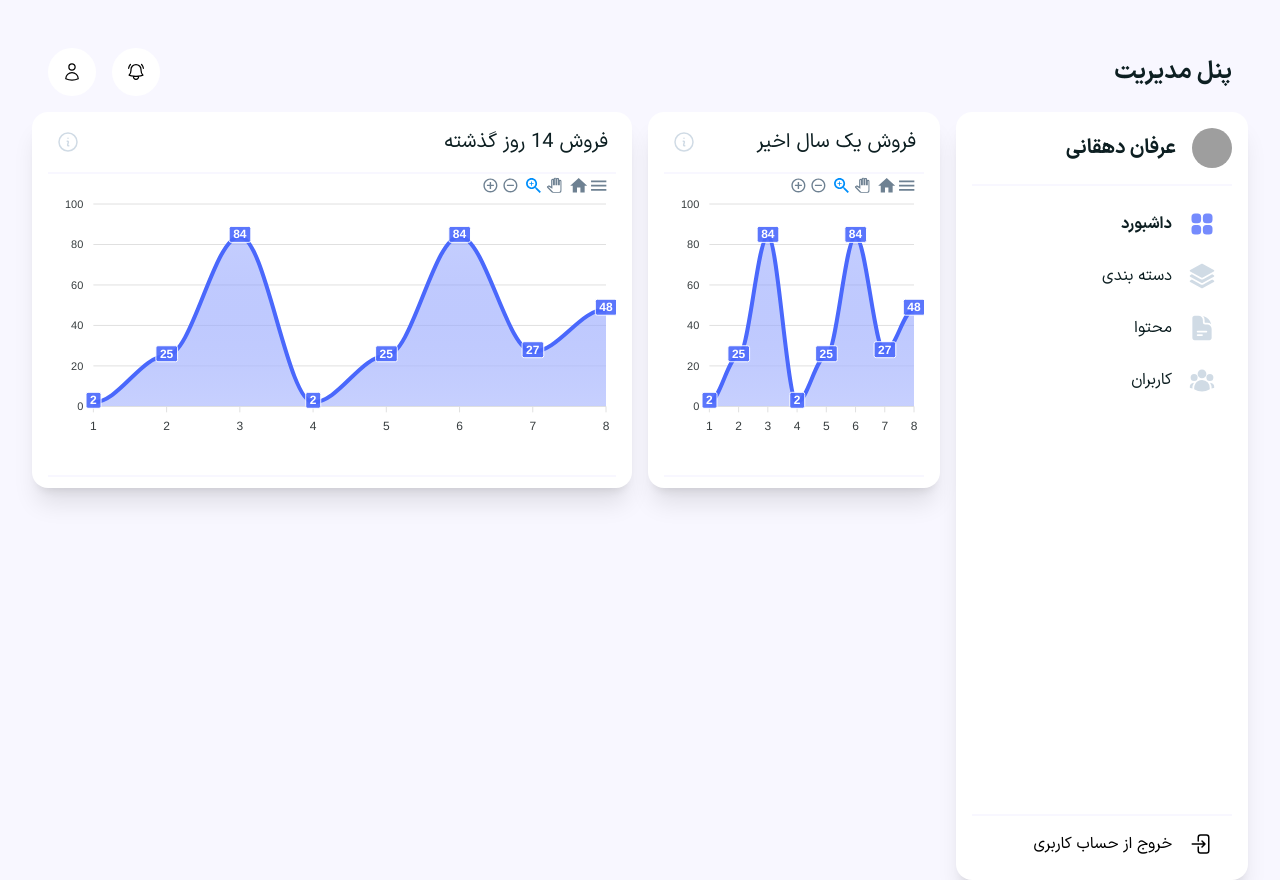
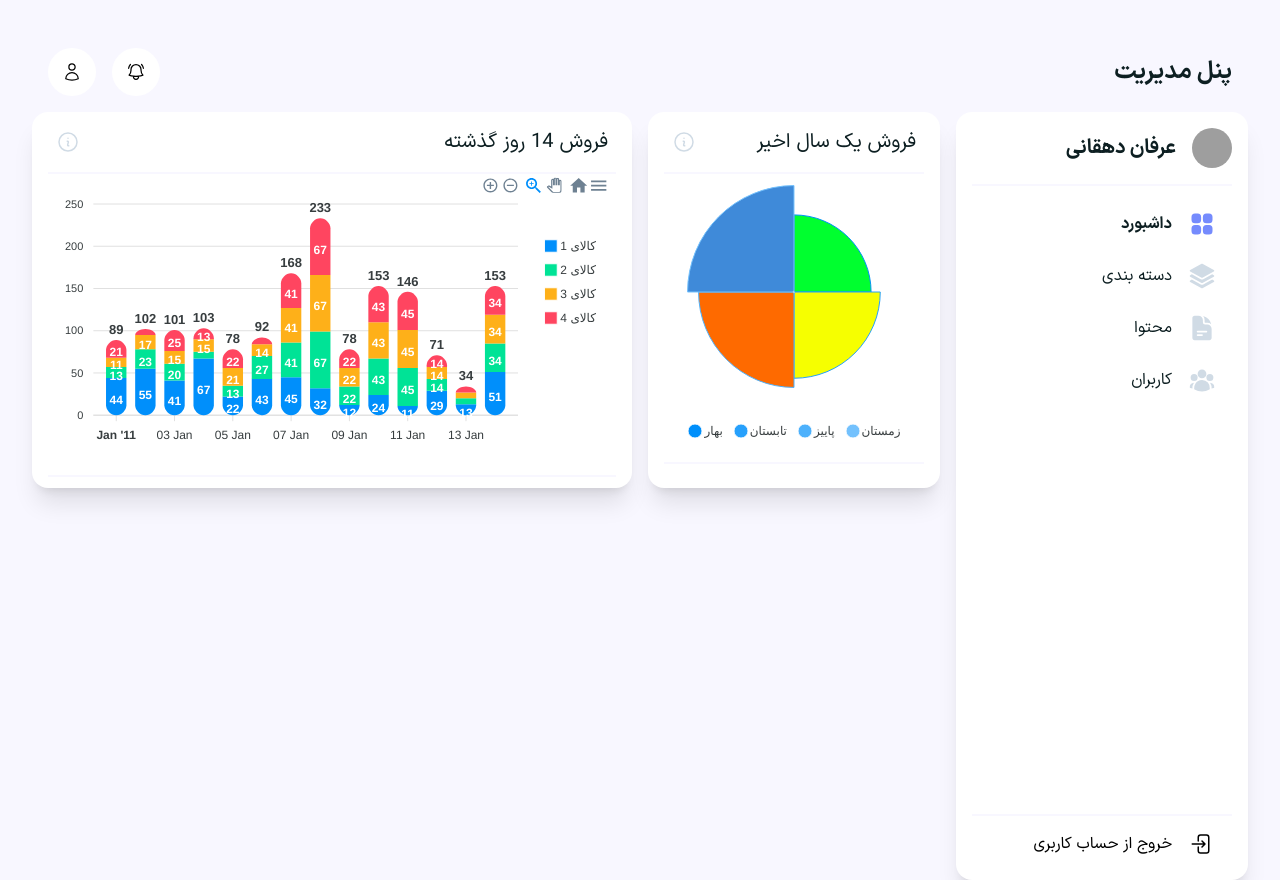
Before and after one commit to erfandehghani/CreatorPanel, a React (Vite) app: page / in a window 1280 px wide. Built offline with nearby package versions, Linux system fonts and the light colour scheme; grey boxes are pictures that could not be loaded.

Commit message:
second: set the charts in dashboard

```diff
--- a/src/components/Content.jsx
+++ b/src/components/Content.jsx
@@ -6,7 +6,7 @@ import TableBodyItem from "./Global/Table/TableBodyItem";
 import TableHead from "./Global/Table/TableHead";
 import TableHeadItem from "./Global/Table/TableHeadItem";
 import TableRow from "./Global/Table/TableRow";
-import Pagination from "./Pagination";
+import Pagination from "./Global/Pagination";
 import { posts } from "../POSTDATA.JS";
 const Content = ({}) => {
   const [currentPage, setCurrentPage] = useState(1);
--- a/src/components/Dashboard.jsx
+++ b/src/components/Dashboard.jsx
@@ -1,7 +1,9 @@
 import React from "react";
 import Card from "./Global/Card";
 import CardHeader from "./Global/CardHeader";
-import SolidCharts from "./SolidCharts";
+import SolidCharts from "./Dashboard/BarChart";
+import BarChart from "./Dashboard/BarChart";
+import PolarChart from "./Dashboard/PolarChart";
 
 const dashboard = () => {
   return (
@@ -11,7 +13,7 @@ const dashboard = () => {
         <CardHeader cardTitle="فروش یک سال اخیر" />
 
         {/* @vite('resources/js/admin/salesThisYearChart.js') */}
-        <SolidCharts />
+        <PolarChart />
         <canvas id="salesOfTheYear">
           <p>Hello Fallback World</p>
         </canvas>
@@ -22,7 +24,7 @@ const dashboard = () => {
         <CardHeader cardTitle="فروش 14 روز گذشته" />
 
         {/* @vite('resources/js/admn/salesCountChart.js') */}
-        <SolidCharts />
+        <BarChart />
         <canvas id="acquisitions">
           <p>Hello Fallback World</p>
         </canvas>
--- /dev/null
+++ b/src/components/Dashboard/BarChart.jsx
@@ -0,0 +1,102 @@
+import { useState } from "react";
+import ReactApexChart from "react-apexcharts";
+function BarChart() {
+  const [state, setState] = useState({
+    series: [
+      {
+        name: " کالای 1",
+        data: [44, 55, 41, 67, 22, 43, 45, 32, 12, 24, 11, 29, 13, 51],
+      },
+      {
+        name: " کالای 2",
+        data: [13, 23, 20, 8, 13, 27, 41, 67, 22, 43, 45, 14, 7, 34],
+      },
+      {
+        name: " کالای 3 ",
+        data: [11, 17, 15, 15, 21, 14, 41, 67, 22, 43, 45, 14, 7, 34],
+      },
+      {
+        name: " کالای 4 ",
+        data: [21, 7, 25, 13, 22, 8, 41, 67, 22, 43, 45, 14, 7, 34],
+      },
+    ],
+    options: {
+      chart: {
+        type: "bar",
+        height: 350,
+        stacked: true,
+        toolbar: {
+          show: true,
+        },
+        zoom: {
+          enabled: true,
+        },
+      },
+      responsive: [
+        {
+          breakpoint: 480,
+          options: {
+            legend: {
+              position: "bottom",
+              offsetX: -10,
+              offsetY: 0,
+            },
+          },
+        },
+      ],
+      plotOptions: {
+        bar: {
+          horizontal: false,
+          borderRadius: 10,
+          dataLabels: {
+            total: {
+              enabled: true,
+              style: {
+                fontSize: "13px",
+                fontWeight: 900,
+              },
+            },
+          },
+        },
+      },
+      xaxis: {
+        type: "datetime",
+        categories: [
+          "01/01/2011 GMT",
+          "01/02/2011 GMT",
+          "01/03/2011 GMT",
+          "01/04/2011 GMT",
+          "01/05/2011 GMT",
+          "01/06/2011 GMT",
+          "01/07/2011 GMT",
+          "01/08/2011 GMT",
+          "01/09/2011 GMT",
+          "01/10/2011 GMT",
+          "01/11/2011 GMT",
+          "01/12/2011 GMT",
+          "01/13/2011 GMT",
+          "01/14/2011 GMT",
+        ],
+      },
+      legend: {
+        position: "right",
+        offsetY: 40,
+      },
+      fill: {
+        opacity: 1,
+      },
+    },
+  });
+  return (
+    <div>
+      <ReactApexChart
+        options={state.options}
+        series={state.series}
+        type="bar"
+        height={270}
+      />
+    </div>
+  );
+}
+
+export default BarChart;
--- /dev/null
+++ b/src/components/Dashboard/PolarChart.jsx
@@ -0,0 +1,57 @@
+import { useState } from "react";
+import ReactApexChart from "react-apexcharts";
+function PolarChart() {
+  const [state, setState] = useState({
+    series: [42, 47, 52, 58],
+    options: {
+      chart: {
+        width: 380,
+        type: "polarArea",
+      },
+      labels: ["بهار", "تابستان", "پاییز", "زمستان"],
+      fill: {
+        opacity: 1,
+        colors: ["#00ff2f", "#f6ff00", "#fe6a00", "#3f8ad9"],
+      },
+      stroke: {
+        width: 1,
+        colors: undefined,
+      },
+      yaxis: {
+        show: false,
+      },
+      legend: {
+        position: "bottom",
+      },
+      plotOptions: {
+        polarArea: {
+          rings: {
+            strokeWidth: 0,
+          },
+          spokes: {
+            strokeWidth: 0,
+          },
+        },
+      },
+      theme: {
+        monochrome: {
+          enabled: true,
+          shadeTo: "light",
+          shadeIntensity: 0.6,
+        },
+      },
+    },
+  });
+  return (
+    <div>
+      <ReactApexChart
+        options={state.options}
+        series={state.series}
+        type="polarArea"
+        height={270}
+      />
+    </div>
+  );
+}
+
+export default PolarChart;
--- a/src/components/SolidCharts.jsx
+++ /dev/null
@@ -1,51 +0,0 @@
-import { useState } from "react";
-import ReactApexChart from "react-apexcharts";
-function SolidCharts() {
-  const [state, setState] = useState({
-    series: [
-      {
-        name: "سفارشات",
-        data: [2, 25, 84, 2, 25, 84, 27, 48],
-      },
-    ],
-
-    options: {
-      chart: {
-        type: "area",
-        height: 350,
-        zoom: {
-          enabled: true,
-        },
-      },
-      fill: {
-        type: "gradient",
-        colors: "#758BFD",
-        gradient: {
-          shadeIndesity: 1,
-          opacytiForm: 0.7,
-          opacityTo: 0.9,
-          stops: [0, 100],
-        },
-      },
-      colors: ["#4A68FC"],
-    },
-    dataLabels: {
-      enabled: false,
-    },
-    stroke: {
-      curve: "straight",
-    },
-  });
-  return (
-    <div>
-      <ReactApexChart
-        options={state.options}
-        series={state.series}
-        type="area"
-        height={270}
-      />
-    </div>
-  );
-}
-
-export default SolidCharts;
```
Also changed, not shown: src/components/Global/Pagination.jsx (renamed from src/components/Pagination.jsx).
